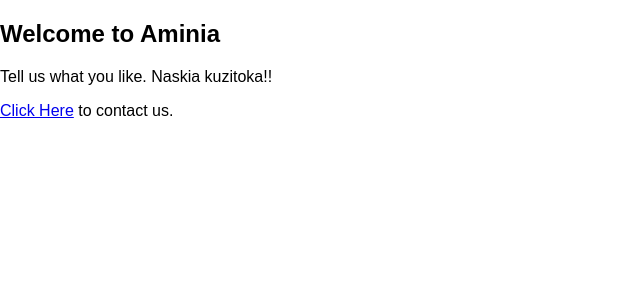
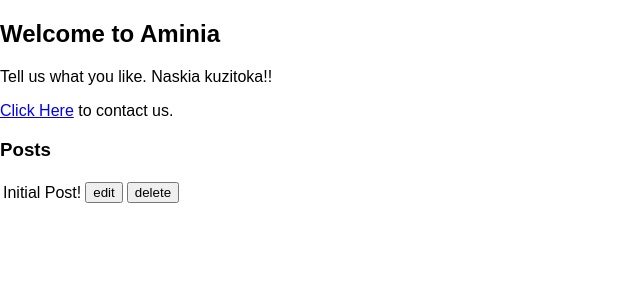
Before and after one commit to SamNgigi/Uzalendo-Api, a React (Create React App) app: page / in a window 1280 px wide. Shown: the top 300 px of the page, without its empty margins (0-640 px from the left). Built offline with nearby package versions, Linux system fonts and the light colour scheme.

Commit message:
Added action reducer and a store

```diff
--- a/package.json
+++ b/package.json
@@ -6,8 +6,10 @@
     "ajv": "^6.4.0",
     "react": "^16.3.1",
     "react-dom": "^16.3.1",
+    "react-redux": "^5.0.7",
     "react-router-dom": "^4.2.2",
-    "react-scripts": "1.1.4"
+    "react-scripts": "1.1.4",
+    "redux": "^3.7.2"
   },
   "scripts": {
     "start": "react-scripts start",
--- a/src/App.js
+++ b/src/App.js
@@ -6,15 +6,23 @@ import NotFound from "./components/NotFound";
 // import logo from './logo.svg';
 import './App.css';
 
+import { Provider } from "react-redux";
+import { createStore } from "redux";
+import aminiaApp from "./reducers";
+
+let store = createStore(aminiaApp)
+
 class App extends Component {
   render() {
     return (
+    <Provider store={store}>
       <BrowserRouter>
         <Switch>
         <Route exact path="/" component ={Aminia} />
         <Route component={NotFound} />
         </Switch>
       </BrowserRouter>
+    </Provider>
     );
   }
 }
--- a/src/components/Aminia.jsx
+++ b/src/components/Aminia.jsx
@@ -1,7 +1,9 @@
 import React, { Component } from 'react';
 import { Link } from 'react-router-dom'
 
-export default class Aminia extends Component {
+import { connect } from 'react-redux';
+
+class Aminia extends Component {
   render() {
     return (
       <div>
@@ -10,7 +12,32 @@ export default class Aminia extends Component {
         <p>
           <Link to="/contact">Click Here</Link> to contact us.
         </p>
+        <h3>Posts</h3>
+        <table>
+          <tbody>
+            {this.props.posts.map(post => (
+              <tr>
+                <td>{post.text}</td>
+                <td><button>edit</button></td>
+                <td><button>delete</button></td>
+              </tr>
+            ))}
+          </tbody>
+          </table>
       </div>
     )
   }
 }
+
+const mapStateToProps = state => {
+  return {
+    posts:state.posts,
+  }
+}
+const mapDispatchToProps = dispatch => {
+  return {
+
+  }
+}
+
+export default connect(mapStateToProps,mapDispatchToProps)(Aminia);
--- /dev/null
+++ b/src/reducers/index.js
@@ -0,0 +1,8 @@
+import { combineReducers } from 'redux';
+import posts from "./posts";
+
+const aminiaApp = combineReducers({
+  posts,
+})
+
+export default aminiaApp
--- /dev/null
+++ b/src/reducers/posts.js
@@ -0,0 +1,10 @@
+const initialState = [
+  {text: "Initial Post!"}
+]
+
+export default function posts(state=initialState, action) {
+  switch (action.type) {
+    default:
+      return state;
+  }
+}
```
Also changed, not shown: src/actions/index.js (added), src/actions/posts.js (added), 1 other file (tests, documents, lock files or other folders).
